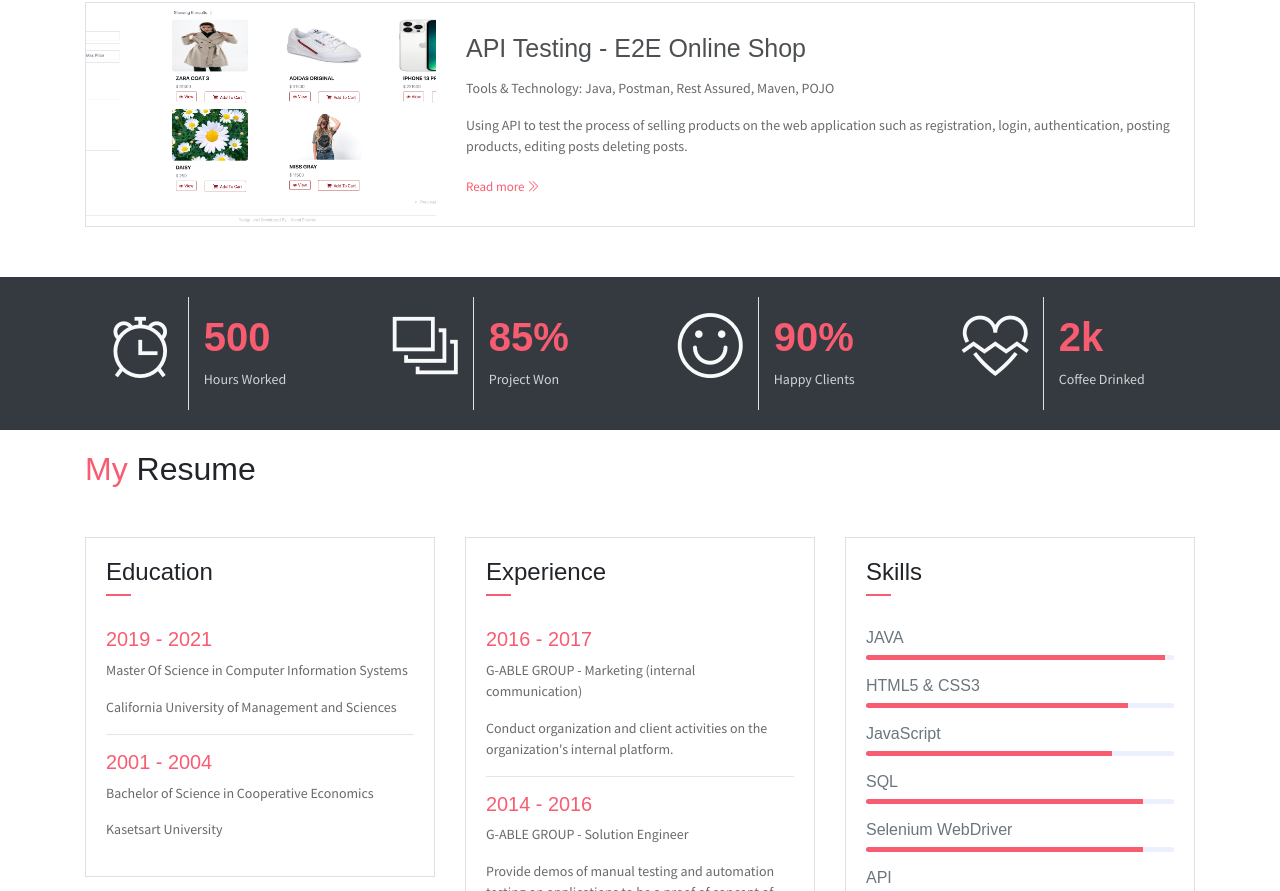
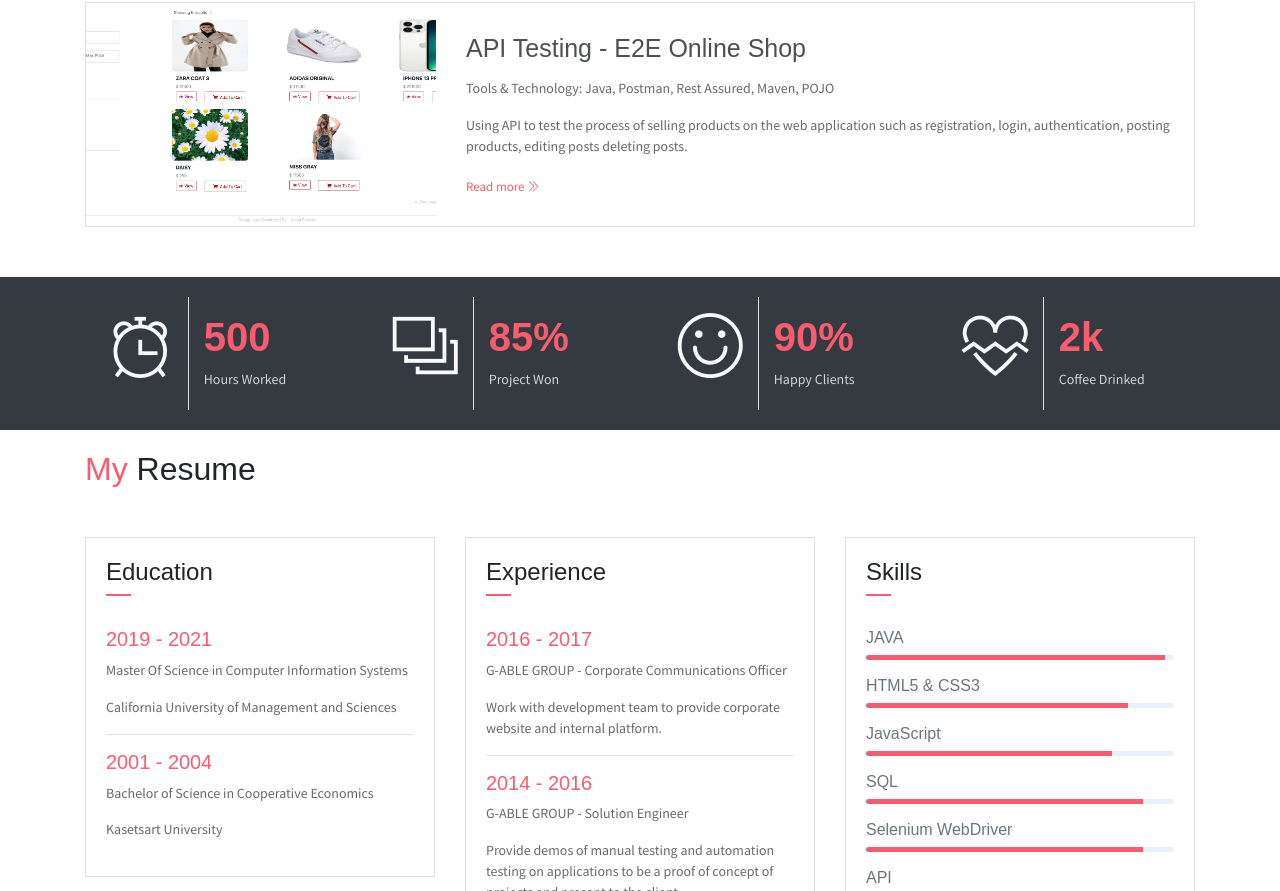
Before and after one commit to Lalilita/lalilita.github.io, a plain HTML site: page index.html in a window 1280 px wide. Shown: the part 1909-2800 px from the top of the page. Drawn offline with Linux system fonts and the light colour scheme; some packages are replaced by stand-ins of ours.

Commit message:
add more detail in resume

```diff
--- a/index.html
+++ b/index.html
@@ -18,7 +18,7 @@
                 <h4 class="header-subtitle" >Hello, I am</h4>
                 <h3 class="header-title">Lalita Jongpakdeetrakul</h3>
                 <br>
-                <h6 class="header-mono" >Looking for an opportunity as a SDET | Java Developer</h6>
+                <h6 class="header-mono" >Looking for an opportunity as a Software Development Engineer in Test</h6>
                 <!-- <button class="btn btn-primary btn-rounded"><i class="ti-printer pr-2"></i>Print Resume</button> -->
             </div>
         </div>
@@ -241,8 +241,8 @@
                         </div>
                         <div class="card-body">
                             <h6 class="title text-danger">2016 - 2017</h6>
-                            <P>G-ABLE GROUP  -  Marketing (internal communication)</P>
-                            <P class="subtitle">Conduct organization and client activities on the organization's internal platform.</P>
+                            <P>G-ABLE GROUP  -  Corporate Communications Officer</P>
+                            <P class="subtitle">Work with development team to provide corporate website and internal platform.</P>
                             <hr>
                             <h6 class="title text-danger">2014 - 2016</h6>
                             <P>G-ABLE GROUP  -  Solution Engineer</P>
```
